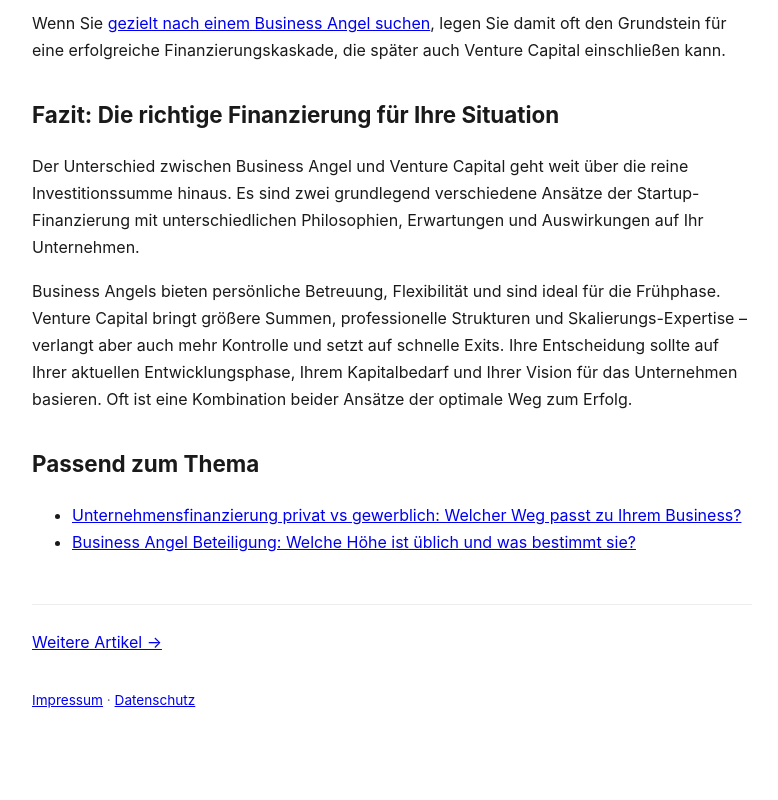
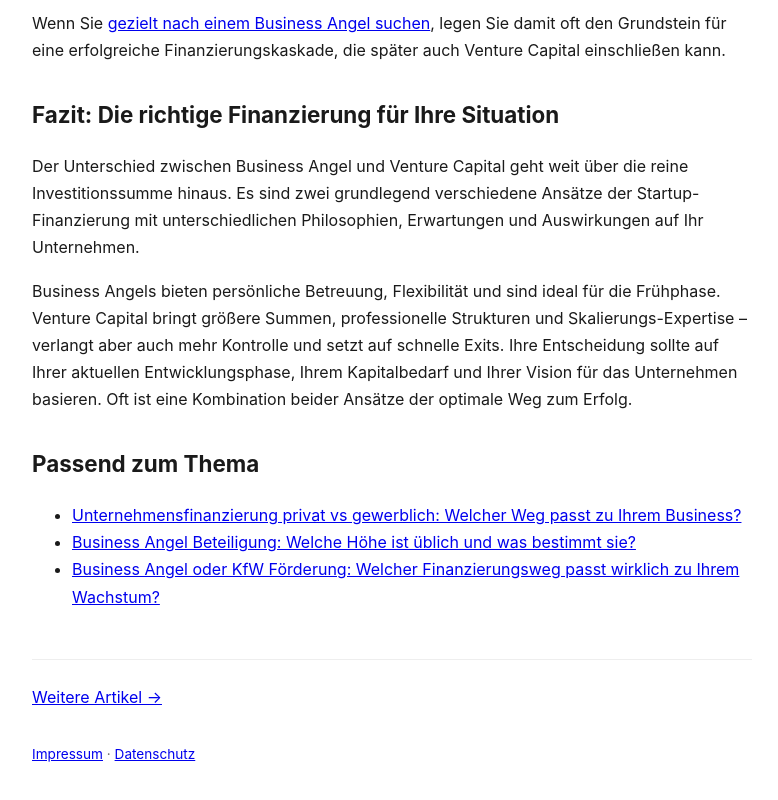
Before and after one commit to haraldlinhart-prog/business-angel-invest, a website: page blog/unterschied-business-angel-venture-capital-welche-finanzierungsform-pa/index.html in a window 1280 px wide. Shown: the part 5492-6292 px from the top of the page, without its empty margins (248-1026 px from the left). Before the commit the page ends 6244 px from the top, so only its background shows below. Drawn offline with Linux system fonts and the light colour scheme.

```diff
--- a/blog/unterschied-business-angel-venture-capital-welche-finanzierungsform-pa/index.html
+++ b/blog/unterschied-business-angel-venture-capital-welche-finanzierungsform-pa/index.html
@@ -13,7 +13,7 @@
 <meta property="og:url" content="https://www.business-angel-invest.eu/blog/unterschied-business-angel-venture-capital-welche-finanzierungsform-pa">
 <meta property="og:site_name" content="business-angel-invest.eu">
 
-<script type="application/ld+json">{"@context":"https://schema.org","@type":"BlogPosting","headline":"Unterschied Business Angel Venture Capital: Welche Finanzierungsform passt zu Ihrem Startup?","description":"Business Angel oder Venture Capital? Erfahren Sie die entscheidenden Unterschiede in Finanzierung, Betreuung und Kontrolle – und welche Option für Ihr Startup optimal ist.","inLanguage":"de","datePublished":"2026-10-19T06:07:37.462+00:00","dateModified":"2026-11-09T06:05:03.037Z","mainEntityOfPage":{"@type":"WebPage","@id":"https://www.business-angel-invest.eu/blog/unterschied-business-angel-venture-capital-welche-finanzierungsform-pa"},"url":"https://www.business-angel-invest.eu/blog/unterschied-business-angel-venture-capital-welche-finanzierungsform-pa","author":{"@type":"Organization","name":"business-angel-invest.eu","url":"https://www.business-angel-invest.eu/"},"publisher":{"@type":"Organization","name":"business-angel-invest.eu","url":"https://www.business-angel-invest.eu/"}}</script>
+<script type="application/ld+json">{"@context":"https://schema.org","@type":"BlogPosting","headline":"Unterschied Business Angel Venture Capital: Welche Finanzierungsform passt zu Ihrem Startup?","description":"Business Angel oder Venture Capital? Erfahren Sie die entscheidenden Unterschiede in Finanzierung, Betreuung und Kontrolle – und welche Option für Ihr Startup optimal ist.","inLanguage":"de","datePublished":"2026-10-19T06:07:37.462+00:00","dateModified":"2026-11-12T06:09:47.709Z","mainEntityOfPage":{"@type":"WebPage","@id":"https://www.business-angel-invest.eu/blog/unterschied-business-angel-venture-capital-welche-finanzierungsform-pa"},"url":"https://www.business-angel-invest.eu/blog/unterschied-business-angel-venture-capital-welche-finanzierungsform-pa","author":{"@type":"Organization","name":"business-angel-invest.eu","url":"https://www.business-angel-invest.eu/"},"publisher":{"@type":"Organization","name":"business-angel-invest.eu","url":"https://www.business-angel-invest.eu/"}}</script>
 <script type="application/ld+json">{"@context":"https://schema.org","@type":"BreadcrumbList","itemListElement":[{"@type":"ListItem","position":1,"name":"business-angel-invest.eu","item":"https://www.business-angel-invest.eu/"},{"@type":"ListItem","position":2,"name":"News","item":"https://www.business-angel-invest.eu/blog"},{"@type":"ListItem","position":3,"name":"Unterschied Business Angel Venture Capital: Welche Finanzierungsform passt zu Ihrem Startup?","item":"https://www.business-angel-invest.eu/blog/unterschied-business-angel-venture-capital-welche-finanzierungsform-pa"}]}</script>
 <style>
   body { font-family: -apple-system, BlinkMacSystemFont, 'Segoe UI', Arial, sans-serif; max-width: 720px; margin: 0 auto; padding: 40px 20px; line-height: 1.7; color: #1a1a1a; }
@@ -163,7 +163,7 @@
 <p>Der Unterschied zwischen Business Angel und Venture Capital geht weit über die reine Investitionssumme hinaus. Es sind zwei grundlegend verschiedene Ansätze der Startup-Finanzierung mit unterschiedlichen Philosophien, Erwartungen und Auswirkungen auf Ihr Unternehmen.</p>
 
 <p>Business Angels bieten persönliche Betreuung, Flexibilität und sind ideal für die Frühphase. Venture Capital bringt größere Summen, professionelle Strukturen und Skalierungs-Expertise – verlangt aber auch mehr Kontrolle und setzt auf schnelle Exits. Ihre Entscheidung sollte auf Ihrer aktuellen Entwicklungsphase, Ihrem Kapitalbedarf und Ihrer Vision für das Unternehmen basieren. Oft ist eine Kombination beider Ansätze der optimale Weg zum Erfolg.</p>
-<!-- sp:related --><h2>Passend zum Thema</h2><ul><li><a href="https://www.business-angel-invest.eu/blog/unternehmensfinanzierung-privat-vs-gewerblich-welcher-weg-passt-zu-ihr">Unternehmensfinanzierung privat vs gewerblich: Welcher Weg passt zu Ihrem Business?</a></li><li><a href="https://www.business-angel-invest.eu/blog/business-angel-beteiligung-welche-hohe-ist-ublich-und-was-bestimmt-sie">Business Angel Beteiligung: Welche Höhe ist üblich und was bestimmt sie?</a></li></ul><!-- /sp:related -->
+<!-- sp:related --><h2>Passend zum Thema</h2><ul><li><a href="https://www.business-angel-invest.eu/blog/unternehmensfinanzierung-privat-vs-gewerblich-welcher-weg-passt-zu-ihr">Unternehmensfinanzierung privat vs gewerblich: Welcher Weg passt zu Ihrem Business?</a></li><li><a href="https://www.business-angel-invest.eu/blog/business-angel-beteiligung-welche-hohe-ist-ublich-und-was-bestimmt-sie">Business Angel Beteiligung: Welche Höhe ist üblich und was bestimmt sie?</a></li><li><a href="https://www.business-angel-invest.eu/blog/business-angel-oder-kfw-forderung-welcher-finanzierungsweg-passt-wirkl">Business Angel oder KfW Förderung: Welcher Finanzierungsweg passt wirklich zu Ihrem Wachstum?</a></li></ul><!-- /sp:related -->
 <p style="margin-top:3rem;padding-top:1.5rem;border-top:1px solid #eee"><a href="https://www.business-angel-invest.eu/blog">Weitere Artikel &rarr;</a></p>
 <footer style="margin-top:2rem;font-size:0.85rem;color:#666"><a href="https://www.business-angel-invest.eu/impressum/">Impressum</a> &middot; <a href="https://www.business-angel-invest.eu/datenschutz/">Datenschutz</a></footer>
 </body>
```
